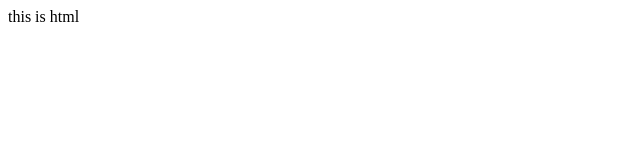
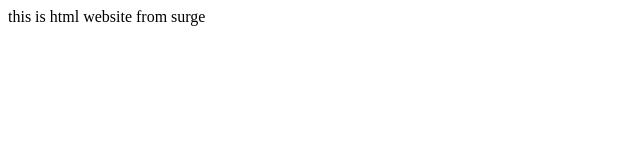
Before and after one commit to bilal-zulfiqar/bootcamp20_1, a plain HTML site: page index.html in a window 1280 px wide. Shown: the whole page, without its empty margins (0-640 px from the left). Drawn offline with Linux system fonts and the light colour scheme.

Commit message:
add more text

```diff
--- a/index.html
+++ b/index.html
@@ -9,7 +9,7 @@
 </head>
 
 <body>
-  this is html
+  this is html website from surge
 </body>
 
 </html>
```
